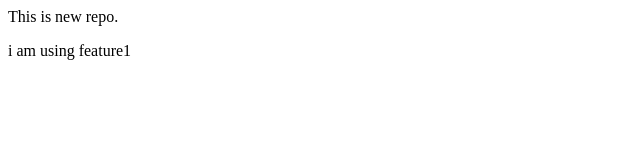
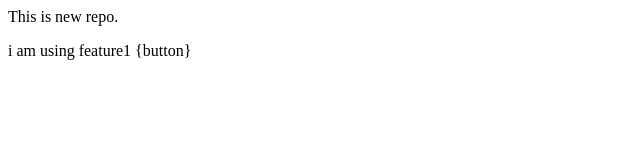
Before and after one commit to surbhi-pro-vigil/localRepo, a plain HTML site: page index.html in a window 1280 px wide. Shown: the full height of the page, 0-640 px from the left. Drawn offline with Linux system fonts and the light colour scheme.

Commit message:
added button

```diff
--- a/index.html
+++ b/index.html
@@ -1,2 +1,2 @@
 <p>This is new repo.</p>
-<p>i am using feature1</p>
+<p>i am using feature1 {button}</p>
```
